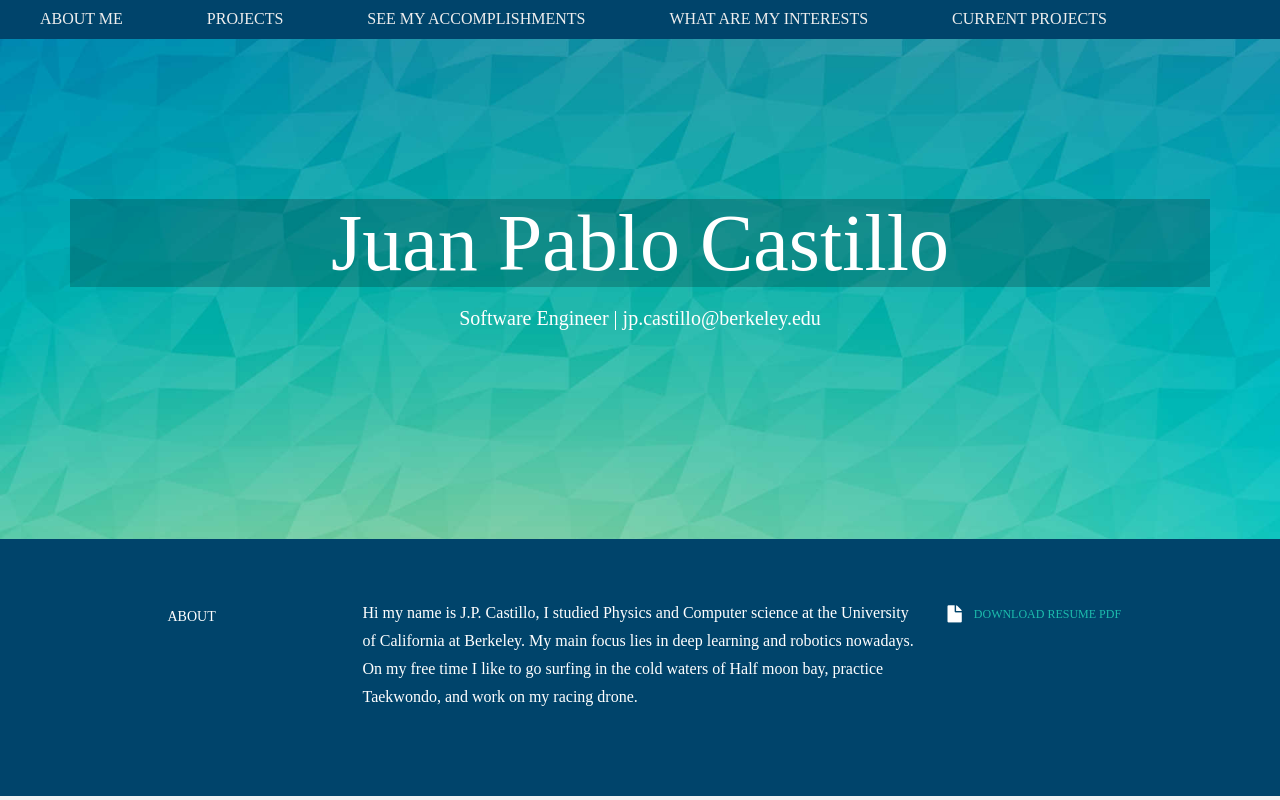
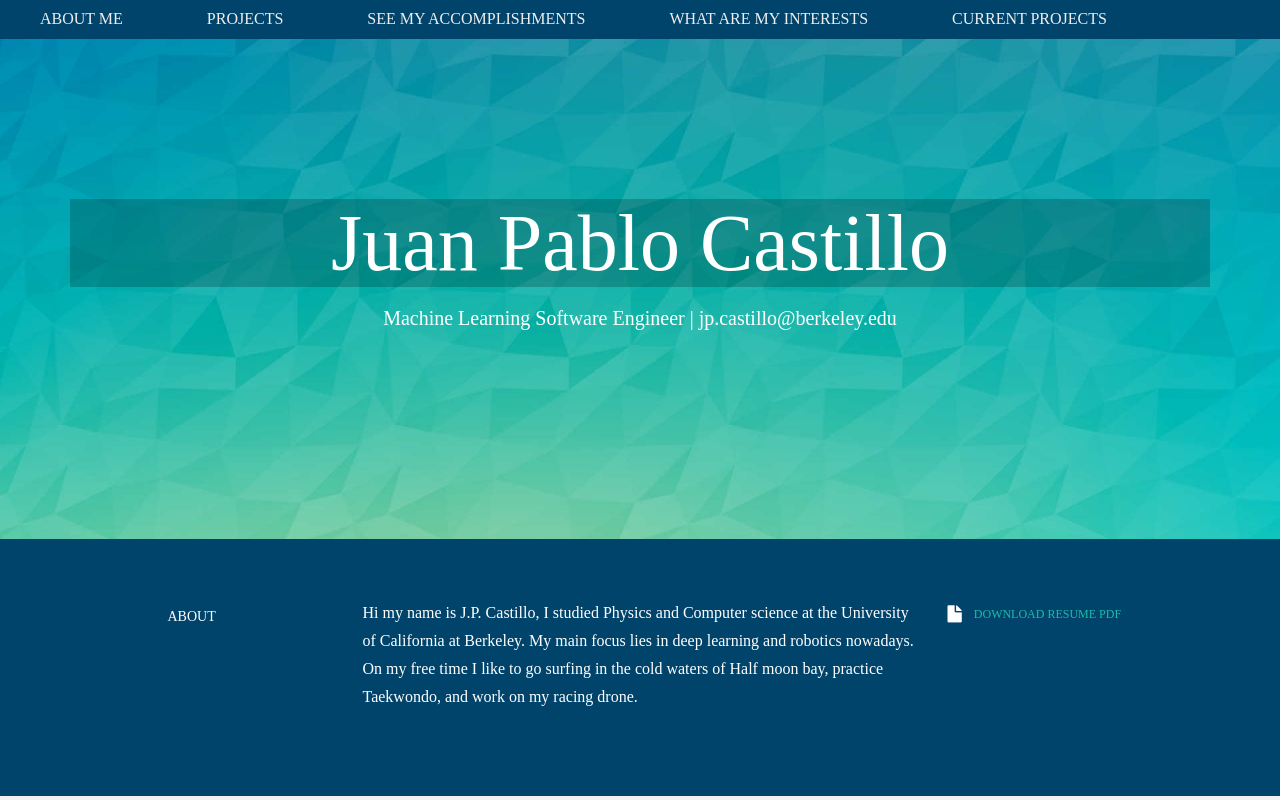
Before and after one commit to maxmine11/jp.castillo.github.io, a plain HTML site: page index.html in a window 1280 px wide. Shown: the top 800 px of the page. Drawn offline with Linux system fonts and the light colour scheme.

Commit message:
changed role

```diff
--- a/index.html
+++ b/index.html
@@ -49,7 +49,7 @@
 					<!-- EDIT: name -->
 					<h1>Juan Pablo Castillo</h1>
 					<!-- EDIT: title | email -->
-					<h3>Software Engineer | <a href="mailto:jp.castillo@berkeley.edu" target="_blank">jp.castillo@berkeley.edu</a></h3>
+					<h3>Machine Learning Software Engineer | <a href="mailto:jp.castillo@berkeley.edu" target="_blank">jp.castillo@berkeley.edu</a></h3>
 				</div><!--/.col-lg-12 -->
 			</div><!--/.row -->
 		</div><!--/.container -->
```
